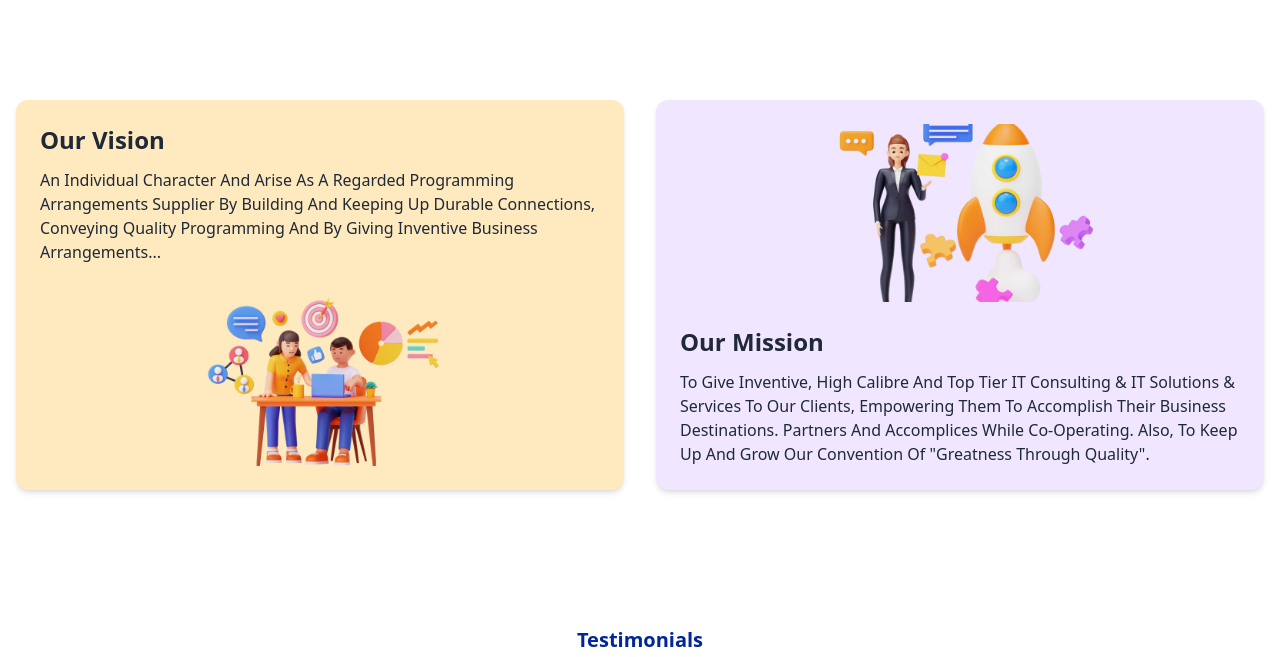
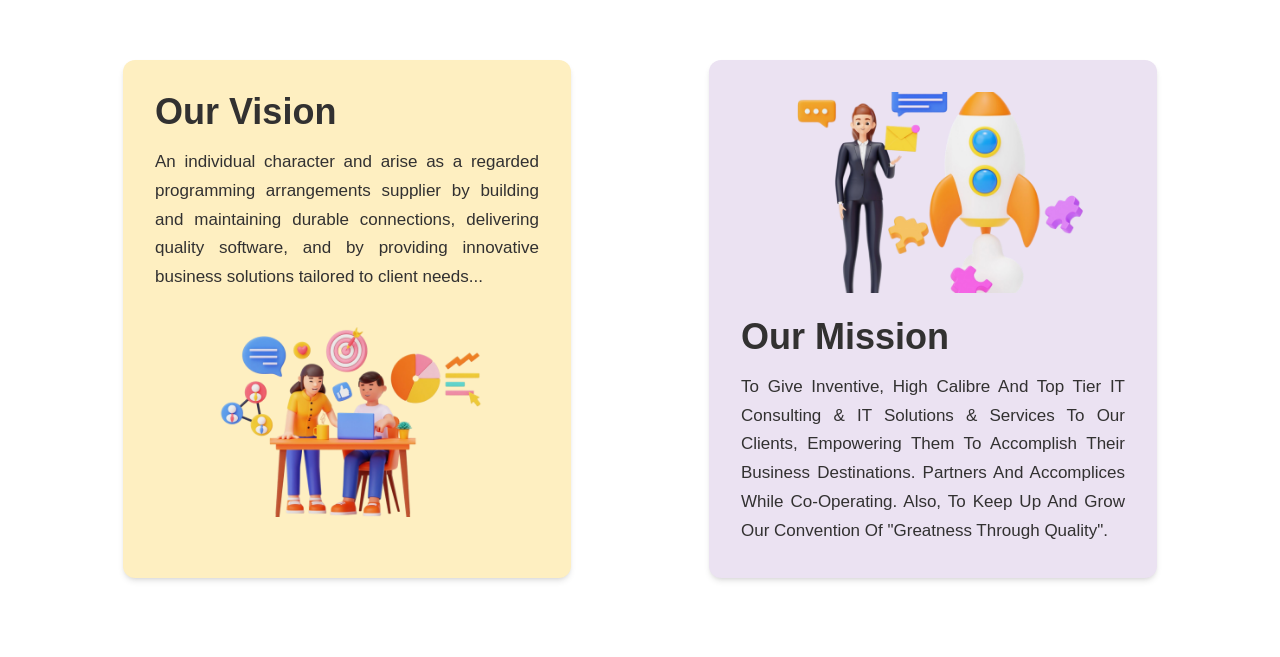
Before and after one commit to sohelx196/MegaViz-Design, a website: page public/aboutUs.html in a window 1280 px wide. Shown: the part 2833-3490 px from the top of the page. Drawn offline with nearby package versions, Linux system fonts and the light colour scheme.

Commit message:
about page complited

```diff
--- a/public/aboutUs.html
+++ b/public/aboutUs.html
@@ -82,7 +82,7 @@
    <h1 class="text-[#102E52] text-3xl sm:text-4xl md:text-5xl font-bold mb-4 sm:mb-6 md:mb-8">
       Welcome To <span class="text-[#C72C28]">MegaViz</span>
     </h1>
-    <p class="cabin text-[#696969] mt-4 max-w-3xl mx-auto text-sm sm:text-base">
+    <p class="cabin text-[#696969] mt-4 max-w-3xl mx-auto text-sm sm:text-base ">
       We provide quality of services to its Clients like Web Application, Digital Marketing (SEO, SMO, SEM, SMM, Email Marketing), Mobile App Development, Graphic Designing Services, UI/UX, Research & Development & Management Products in Hyderabad.
     </p>
 
@@ -233,7 +233,7 @@
 
 
 
-<div class="grid grid-cols-1 sm:grid-cols-2 lg:grid-cols-3 gap-6 max-w-6xl mx-auto px-4 py-7">
+<div class="grid grid-cols-1 sm:grid-cols-2 lg:grid-cols-3 gap-6 max-w-6xl mx-auto px-4 py-4">
 
   <!-- Left Card -->
   <div class="hover:shadow-lg hover:shadow-black transition-all duration-500 cursor-pointer cabin relative h-[260px] sm:h-[280px] lg:h-[280px] w-[90%] mx-auto rounded-xl overflow-hidden group flex items-end">
@@ -297,8 +297,7 @@
 
   <!-- Paragraph -->
 <p class="cabin text-base sm:text-lg  text-[#878C91] leading-relaxed
-           text-left sm:text-justify lg:text-left
-           max-w-screen-md mx-auto px-4 sm:px-6 lg:px-0">
+           text-left sm:text-justify lg:text-left max-w-screen-md mx-auto px-4 sm:px-6 lg:px-0">
     Megaviz is the main supplier in IT Development, Software Development, creative Mobile applications Development,
     web index showcasing and advancement administrations. Our essential subject matters incorporate site improvement
     (SEO), on page streamlining, search-accommodating web advancement, informal communication and third party referencing.
@@ -362,15 +361,11 @@
   </div>
 
   <!-- play icon  -->
-  <img
-  src="../src/assets/images/AboutUs/playIcon.png"
-  alt="play icon"
-  class="absolute  bottom-1 right-1 w-12 h-12 sm:w-18 sm:h-18 md:w-28 md:h-28
-         lg:w-h-28 lg:h-28 xl:w-32 xl:h-32 object-contain z-10" />
-
-</div>
-
-
+<img src="../src/assets/images/AboutUs/playIcon.png" alt="play icon"
+  class="absolute bottom-1 right-1 sm:bottom-2 sm:right-2
+         md:bottom-3 md:right-3 lg:-bottom-1 lg:-right-2
+         w-12 h-12 sm:w-16 sm:h-16 md:w-24 md:h-24 lg:w-28 lg:h-28 xl:w-32 xl:h-32
+         object-contain z-10" />
 
     </div>
 
@@ -383,31 +378,45 @@
 
 <!-- vision mission card start -->
 
-<section class="px-4 py-12 sm:py-16 lg:py-24 bg-white">
-  <div class="max-w-7xl mx-auto grid grid-cols-1 md:grid-cols-2 gap-8">
+<section class="px-4 py-10 sm:py-14 lg:py-20 bg-white">
+  <div class="max-w-6xl mx-auto grid grid-cols-1 md:grid-cols-2 gap-10 sm:gap-5">
 
     <!-- Vision Card -->
-    <div class="bg-[#FFEABF] rounded-xl p-6 flex flex-col justify-between shadow-md ">
-      <div>
-        <h3 class="text-2xl font-bold text-gray-800 mb-3">Our Vision</h3>
-        <p class="text-gray-800 text-sm sm:text-base leading-relaxed">
-          An Individual Character And Arise As A Regarded Programming Arrangements Supplier By Building And
-          Keeping Up Durable Connections, Conveying Quality Programming And By Giving Inventive Business Arrangements...
-        </p>
-      </div>
-      <div class="mt-6 flex justify-center">
-        <img src="../src/assets/images/AboutUs/ourVision.png" alt="Vision" class="w-full max-w-xs object-contain" />
-      </div>
-    </div>
+   <div class="bg-[#FEEFC1] rounded-xl p-6 sm:p-8 flex flex-col justify-start items-center shadow-md max-w-md mx-auto hover:shadow-lg hover:shadow-black transition-all duration-500 cursor-pointer">
+
+  <!-- Text Content -->
+  <div class="w-full text-start">
+    <h3 class="cabin text-2xl sm:text-3xl md:text-4xl font-bold text-[#323131] mb-4">
+      Our Vision
+    </h3>
+    <p class="cabin text-[#323131] text-sm sm:text-base md:text-[17px] leading-relaxed sm:leading-[1.8rem] max-w-prose text-justify">
+      An individual character and arise as a regarded programming arrangements supplier by building and
+      maintaining durable connections, delivering quality software, and by providing innovative business solutions
+      tailored to client needs...
+    </p>
+  </div>
+
+  <!-- Image -->
+  <div class="flex justify-center mt-5 sm:mt-6">
+    <img src="../src/assets/images/AboutUs/ourVision.png" alt="Vision"
+         class="w-full max-w-[320px] sm:max-w-[360px] object-contain" />
+  </div>
+
+</div>
+
+
+
 
     <!-- Mission Card -->
-    <div class="bg-[#F0E6FF] rounded-xl p-6 flex flex-col justify-between shadow-md">
-      <div class="flex justify-center mb-6">
-        <img src="../src/assets/images/AboutUs/ourMission.png" alt="Mission" class="w-full max-w-xs object-contain" />
-      </div>
-      <div>
-        <h3 class="text-2xl font-bold text-gray-800 mb-3">Our Mission</h3>
-        <p class="text-gray-800 text-sm sm:text-base leading-relaxed">
+    <div class=" hover:shadow-lg hover:shadow-black transition-all duration-500 cursor-pointer bg-[#EBE2F2] rounded-xl p-6 sm:p-8 flex flex-col justify-start items-center shadow-md max-w-md mx-auto">
+   <div class="flex justify-center mb-4 sm:mb-6">
+  <img src="../src/assets/images/AboutUs/ourMission.png" alt="Mission"
+       class="w-full max-w-[320px] sm:max-w-[360px] object-contain" />
+</div>
+
+      <div class="w-full">
+        <h3 class="cabin text-2xl sm:text-3xl md:text-4xl font-bold text-[#323131] mb-4">Our Mission</h3>
+        <p class="cabin text-[#323131] text-sm sm:text-base md:text-[17px] leading-relaxed sm:leading-[1.8rem] max-w-prose text-justify">
           To Give Inventive, High Calibre And Top Tier IT Consulting & IT Solutions & Services To Our Clients,
           Empowering Them To Accomplish Their Business Destinations. Partners And Accomplices While Co-Operating.
           Also, To Keep Up And Grow Our Convention Of "Greatness Through Quality".
@@ -417,6 +426,8 @@
 
   </div>
 </section>
+
+
 
 
 <!-- vision mission card end -->
```
